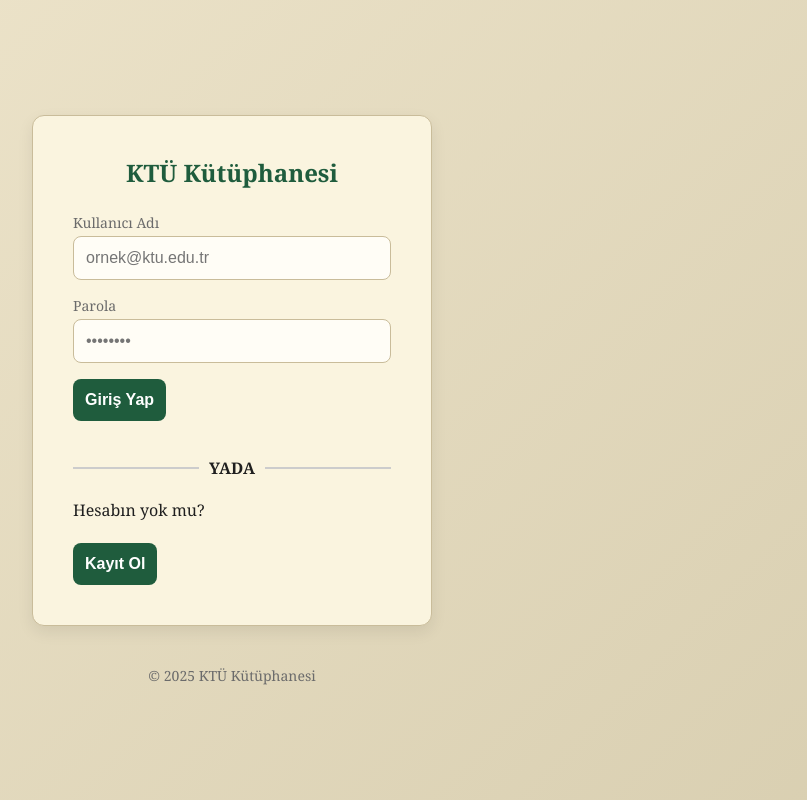
After one commit to yusufaksu5341/library-django, a Django app: template templates/users/login.html in a window 1280 px wide. The commit adds this page. Shown: the whole page, without its empty margins (408-1215 px from the left). Run offline with Django 5.2, Linux system fonts and the light colour scheme; the template is opened without the code that fills it, so the values that code supplies are empty; parts of the project's set-up code (start-up, migrations or seed data) failed here and were passed over.

Commit message:
LoSignup Sayfası Eklendi±

```diff
--- a/DjangoProject/urls.py
+++ b/DjangoProject/urls.py
@@ -1,8 +1,8 @@
+
 from django.contrib import admin
-from django.urls import path
-from users import views
+from django.urls import path, include
 
 urlpatterns = [
     path('admin/', admin.site.urls),
-    path('', views.home, name='home'),
+    path('', include('users.urls')),  # users app'in URL'lerini root'a bağladık
 ]
--- /dev/null
+++ b/templates/users/login.html
@@ -0,0 +1,47 @@
+
+<!DOCTYPE html>
+<html lang="tr">
+<head>
+<meta charset="UTF-8">
+<meta name="viewport" content="width=device-width, initial-scale=1, viewport-fit=cover">
+<title>KTÜ Kütüphanesi Giriş</title>
+<style>
+:root{--bg:#f2ecd9;--paper:#faf4df;--accent:#1f5c3d;--muted:#6b6b6b;--border:#c9bc9a}
+*{box-sizing:border-box;margin:0;padding:0}
+html,body{height:100%}
+body{display:flex;flex-direction:column;justify-content:center;align-items:center;background:linear-gradient(135deg,#efe6cd,#d9cfb1);font-family:"Georgia","Times New Roman",serif;color:#1f1f1f}
+.login-card{background:var(--paper);border:1px solid var(--border);border-radius:12px;padding:clamp(20px,4vw,40px);width:clamp(280px,40%,400px);box-shadow:0 6px 16px rgba(0,0,0,0.08)}
+.login-card h2{text-align:center;color:var(--accent);margin-bottom:clamp(16px,3vw,24px)}
+.form-grid{display:flex;flex-direction:column;gap:clamp(12px,2vw,16px)}
+.form-grid label span{display:block;font-size:14px;color:var(--muted);margin-bottom:4px}
+input{width:100%;padding:12px;border:1px solid var(--border);border-radius:8px;background:#fffdf6;font-size:16px}
+input:focus{outline:none;border-color:var(--accent)}
+.btn{padding:12px;border:none;border-radius:8px;background:var(--accent);color:#fff;font-weight:bold;font-size:16px;cursor:pointer}
+.btn:hover{filter:brightness(.95)}
+.footer{text-align:center;margin-top:clamp(20px,4vw,40px);font-size:14px;color:var(--muted)}
+</style>
+</head>
+<body>
+<div class="login-card">
+<h2>KTÜ Kütüphanesi</h2>
+<form id="loginForm" class="form-grid">
+<label><span>Kullanıcı Adı</span><input type="email" name="schoolMail" required placeholder="ornek@ktu.edu.tr"></label>
+<label><span>Parola</span><input type="password" name="password" required placeholder="••••••••"></label>
+
+
+    <a href="login.html"><button type="submit" class="btn">Giriş Yap</button></a>
+
+    <div style="display:flex;align-items:center;text-align:center;margin:20px 0;">
+  <hr style="flex:1;border:none;border-top:2px solid #ccc;">
+  <span style="padding:0 10px;font-weight:bold;">YADA</span>
+  <hr style="flex:1;border:none;border-top:2px solid #ccc;">
+</div>
+
+
+</form> <p>Hesabın yok mu?</p>
+    <br>
+    <a href="signup.html"><button type="submit" class="btn">Kayıt Ol</button></a>
+</div>
+<div class="footer">© 2025 KTÜ Kütüphanesi</div>
+</body>
+</html>
--- /dev/null
+++ b/users/urls.py
@@ -0,0 +1,10 @@
+
+from django.urls import path
+from . import views
+
+app_name = 'users'
+
+urlpatterns = [
+    path('', views.index, name='index'),
+    path('panel/', views.dashboard, name='dashboard'),
+]
--- a/users/views.py
+++ b/users/views.py
@@ -1,4 +1,7 @@
 from django.shortcuts import render
 
 def home(request):
-    return render(request, 'users/index.html')
+    return render(request, 'users/login.html',)
+
+def signup(request):
+    return render(request, 'users/signup.html',)
```
Also changed, not shown: templates/users/signup.html (renamed from templates/users/index.html, +16 -3 lines).
